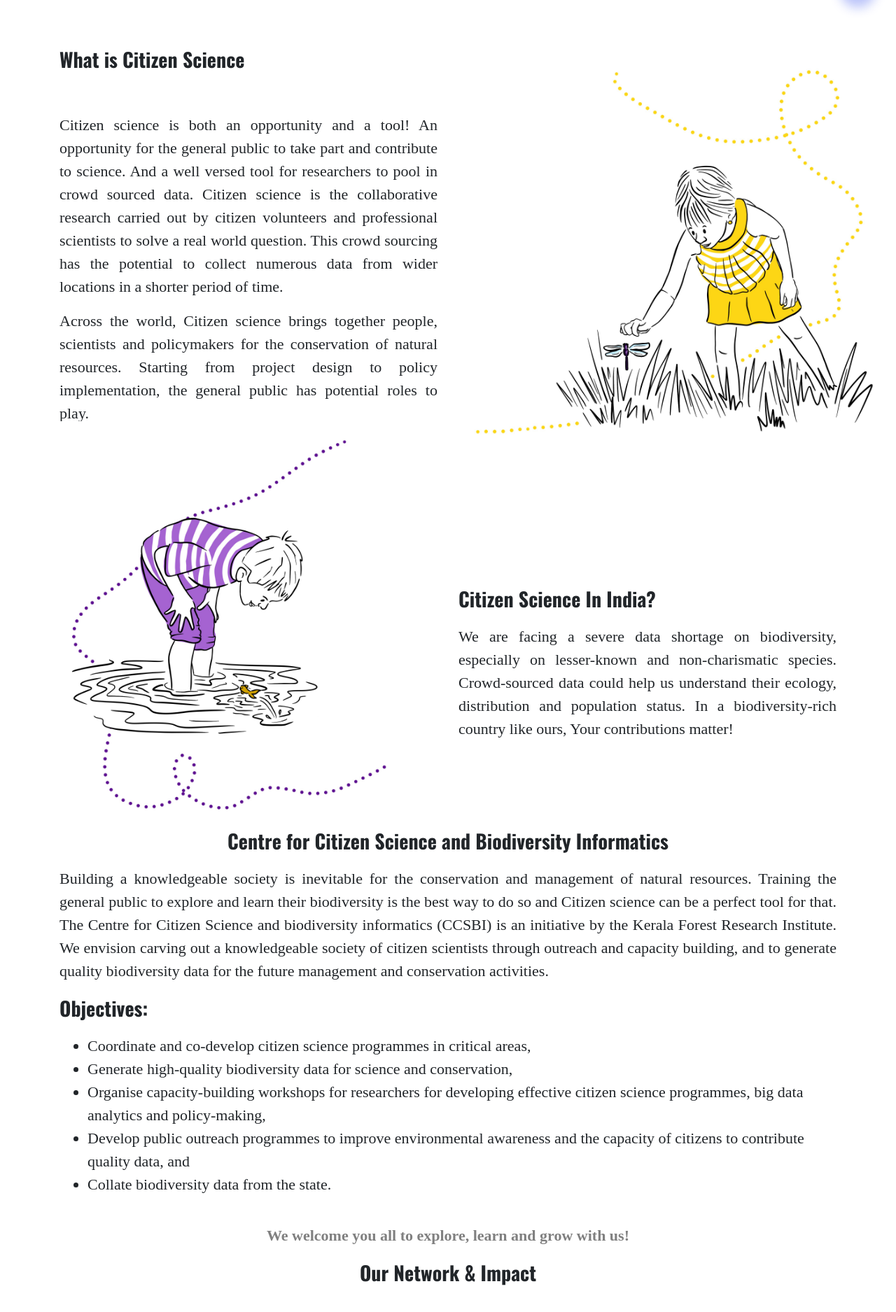
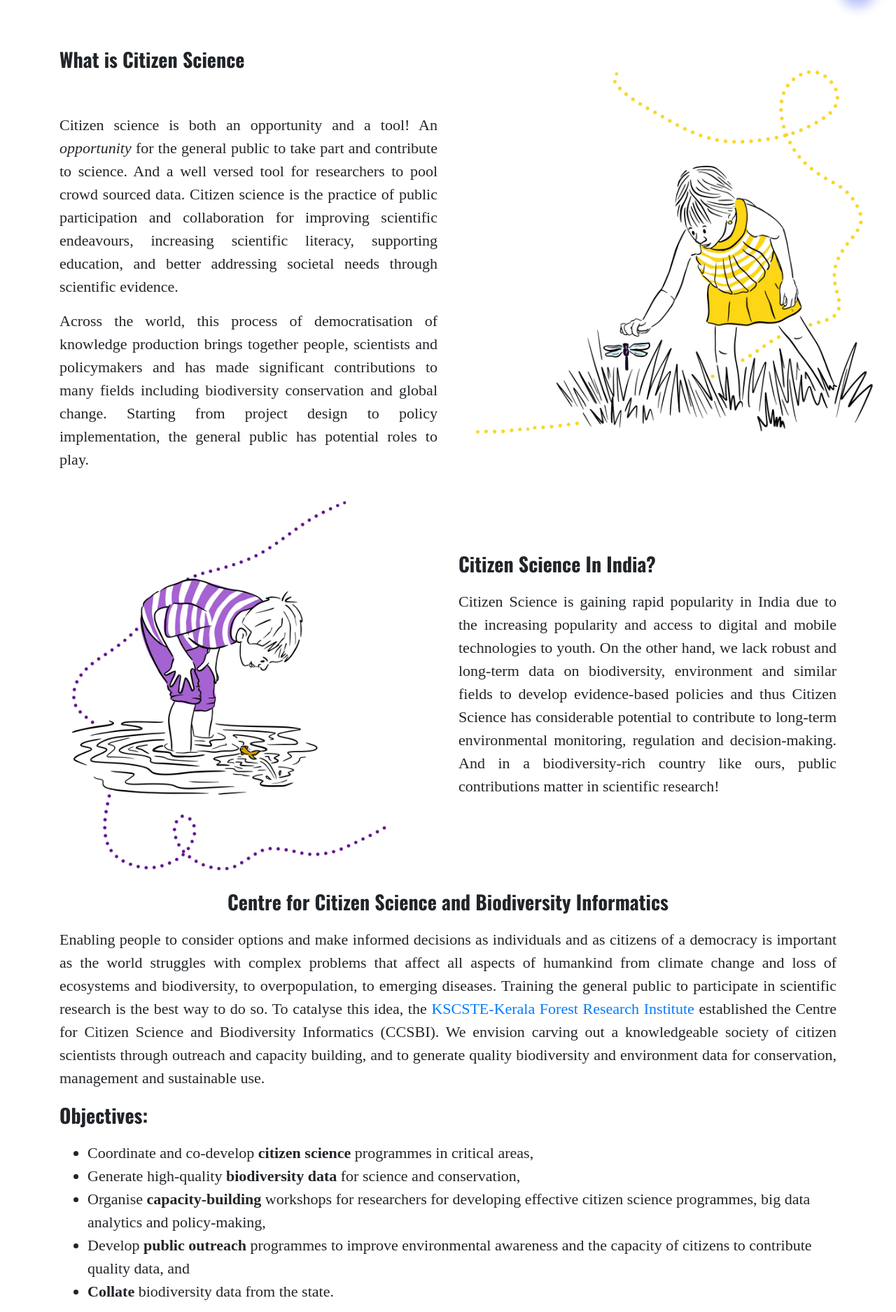
Before and after one commit to dinto/CCSBI, a Django app: page /home in a window 1280 px wide; the page is wider, and only the part inside the window is pictured. Shown: the part 1109-2984 px from the top of that part at 70% size. Run offline with Django 4.2, Linux system fonts and the light colour scheme.

Commit message:
home content changed

```diff
--- a/CcsbiProject/templates/index.html
+++ b/CcsbiProject/templates/index.html
@@ -210,9 +210,8 @@
 
 
     <img src="{% static '/images/Home1.jpeg' %}" width="100%"   alt="...">
-    <p class="text-center" style=" font-family: Merriweather;font-size: 22px;"><b><i>Curiosity fuels motivation to explore and learn. Our own backyard is the best place to start! Are you curious? Want to explore and learn?
-
-        You are at the right place!<span style="color: #0E5D7A;" > The Centre for Citizen Science and Biodiversity Informatics</span> will guide you to be a citizen scientist! </b ></i></p>
+    <p class="text-center" style=" font-family: Merriweather;font-size: 22px;"><b><i>Curiosity fuels motivation to explore and learn. Our own backyard is the best place to start! Are you curious? Want to explore and learn? You are at the right place!
+      <span style="color: #0E5D7A;" > The Centre for Citizen Science and Biodiversity Informatics </span> will guide you to be a citizen scientist! </b ></i></p>
     <br/>
     <br/>
 
@@ -226,9 +225,11 @@
 
 
             <br/>
-            <p class="text-justify" style=" font-family: Merriweather;font-size: 22px;">Citizen science is both an opportunity and a tool! An opportunity for the general public to take part and contribute to science. And a well versed tool for researchers to pool in crowd sourced data. Citizen science is the collaborative research carried out by citizen volunteers and professional scientists to solve a real world question. This crowd sourcing has the potential to collect numerous data from wider locations in a shorter period of time.
+            <p class="text-justify" style=" font-family: Merriweather;font-size: 22px;">
+              Citizen science is both an opportunity and a tool! An <i>opportunity</i> for the general public to take part and contribute to science. And a well versed tool for researchers to pool crowd sourced data. Citizen science is the practice of public participation and collaboration for improving scientific endeavours, increasing scientific literacy, supporting education, and better addressing societal needs through scientific evidence.
             </p>
-            <p class="text-justify" style=" font-family: Merriweather;font-size: 22px;">Across the world, Citizen science brings together people, scientists and policymakers for the conservation of natural resources. Starting from project design to policy implementation, the general public has potential roles to play.
+            <p class="text-justify" style=" font-family: Merriweather;font-size: 22px;">
+              Across the world, this process of democratisation of knowledge production brings together people, scientists and policymakers and has made significant contributions to many fields including biodiversity conservation and global change. Starting from project design to policy implementation, the general public has potential roles to play.
             </p>
         </div>
         <div class="col-md-5" >
@@ -237,7 +238,7 @@
     </div>
     <div class="row">
         <div class="col-md-6" >
-            <img src="{% static '/images/home3.jpg' %}" padding-left:25%  width="100%"  style="margin-top: -12%;"   alt="...">
+            <img src="{% static '/images/home3.jpg' %}" padding-left:25%  width="100%"     alt="...">
         </div>
         <div class="col-md-6" >
 
@@ -246,17 +247,16 @@
             <br/>
             <br/>
             <br/>
-            <br/>
-            <br/>
-            <br/>
             <p class="headings">Citizen Science In India? </p>
-            <p class="text-justify" style=" font-family: Merriweather;font-size: 22px;">We are facing a severe data shortage on biodiversity, especially on lesser-known and non-charismatic species. Crowd-sourced data could help us understand their ecology, distribution and population status. In a biodiversity-rich country like ours, Your contributions matter!</p>
+            <p class="text-justify" style=" font-family: Merriweather;font-size: 22px;">
+              Citizen Science is gaining rapid popularity in India due to the increasing popularity and access to digital and mobile technologies to youth. On the other hand, we lack robust and long-term data on biodiversity, environment and similar fields to develop evidence-based policies and thus Citizen Science has considerable potential to contribute to long-term environmental monitoring, regulation and decision-making. And in a biodiversity-rich country like ours, public contributions matter in scientific research!
+            </p>
 
         </div>
     </div>
     <p class="headings" style="text-align: center;">Centre for Citizen Science and Biodiversity Informatics</p>
     <p class="text-justify" style=" font-family: Merriweather;font-size: 22px;">
-        Building a knowledgeable society is inevitable for the conservation and management of natural resources. Training the general public to explore and learn their biodiversity is the best way to do so and Citizen science can be a perfect tool for that. The Centre for Citizen Science and biodiversity informatics (CCSBI) is an initiative by the Kerala Forest Research Institute. We envision carving out a knowledgeable society of citizen scientists through outreach and capacity building, and to generate quality biodiversity data for the future management and conservation activities.
+      Enabling people to consider options and make informed decisions as individuals and as citizens of a democracy is important as the world struggles with complex problems that affect all aspects of humankind from climate change and loss of ecosystems and biodiversity, to overpopulation, to emerging diseases. Training the general public to participate in scientific research is the best way to do so. To catalyse this idea, the <a href="https://www.kfri.res.in/" target="_blank"> KSCSTE-Kerala Forest Research Institute</a> established the Centre for Citizen Science and Biodiversity Informatics (CCSBI). We envision carving out a knowledgeable society of citizen scientists through outreach and capacity building, and to generate quality biodiversity and environment data for conservation,  management and sustainable use.
     </p>
 
 
@@ -267,24 +267,24 @@
 
         <ul style=" font-family: Merriweather;font-size: 22px;">
             <li>
-                Coordinate and co-develop citizen science programmes in critical areas,
+                Coordinate and co-develop <b>citizen science</b>  programmes in critical areas,
             </li>
             <li>
-                Generate high-quality biodiversity data for science and conservation,
+                Generate high-quality <b>biodiversity data</b> for science and conservation,
             </li>
             <li>
-                Organise capacity-building workshops for researchers for developing effective citizen science programmes, big data analytics and policy-making,
+                Organise <b>capacity-building </b> workshops for researchers for developing effective citizen science programmes, big data analytics and policy-making,
             </li>
             <li>
-                Develop public outreach programmes to improve environmental awareness and the capacity of citizens to contribute quality data, and
+                Develop <b>public outreach</b> programmes to improve environmental awareness and the capacity of citizens to contribute quality data, and
             </li>
             <li>
-                Collate biodiversity data from the state.
+                <b>Collate </b> biodiversity data from the state.
             </li>
         </ul>
 
     <br>
-    <p style="text-align: center;  font-family: Merriweather;font-size: 22px; color: #808080; font-weight: bold;" >We welcome you all to explore, learn and grow with us!</p>
+    <p style="text-align: center;  font-family: Merriweather;font-size: 22px; color: #808080; font-weight: bold;" >We welcome you to explore, learn and grow with us!</p>
 
     <p class="headings" style="text-align: center;">Our Network & Impact</p>
     <br>
@@ -361,12 +361,13 @@
             <p class="headings">CitSci Network</p>
 
             <p class="text-justify" style=" font-family: Merriweather;font-size: 22px;">
-                Becoming a citizen scientist is quite simple; create an account on a CitSci platform like <a href="https://www.inaturalist.org">iNaturalist</a>, explore your backyard, click photos of the biodiversity around you and upload your observations. Welcome to the community!
+                Becoming a citizen scientist is quite simple; create an account on a CitSci platform like <a href="https://www.inaturalist.org" target="_blank">iNaturalist</a>,
+                or <a href="https://ebird.org/home" target="_blank"> eBird </a>, explore your backyard, click photos/make observations of the biodiversity around you and upload. Welcome to the community!
 
 
             </p>
             <p class="text-justify" style=" font-family: Merriweather;font-size: 22px;">
-                Want to do more? We will help you take part in prestigious CitSci projects across the country or to create your own citsci projects. Check out the Projects and Resources page for more information.
+              Wish to know more? We will help you take part in various CitSci projects across the country or to create your own CitSci projects. Check out  <a href="/projects" >Projects</a> and <a href="/Resources" >Resources</a> for more information.
             </p>
         </div>
         <div class="col-md-7" >
```
